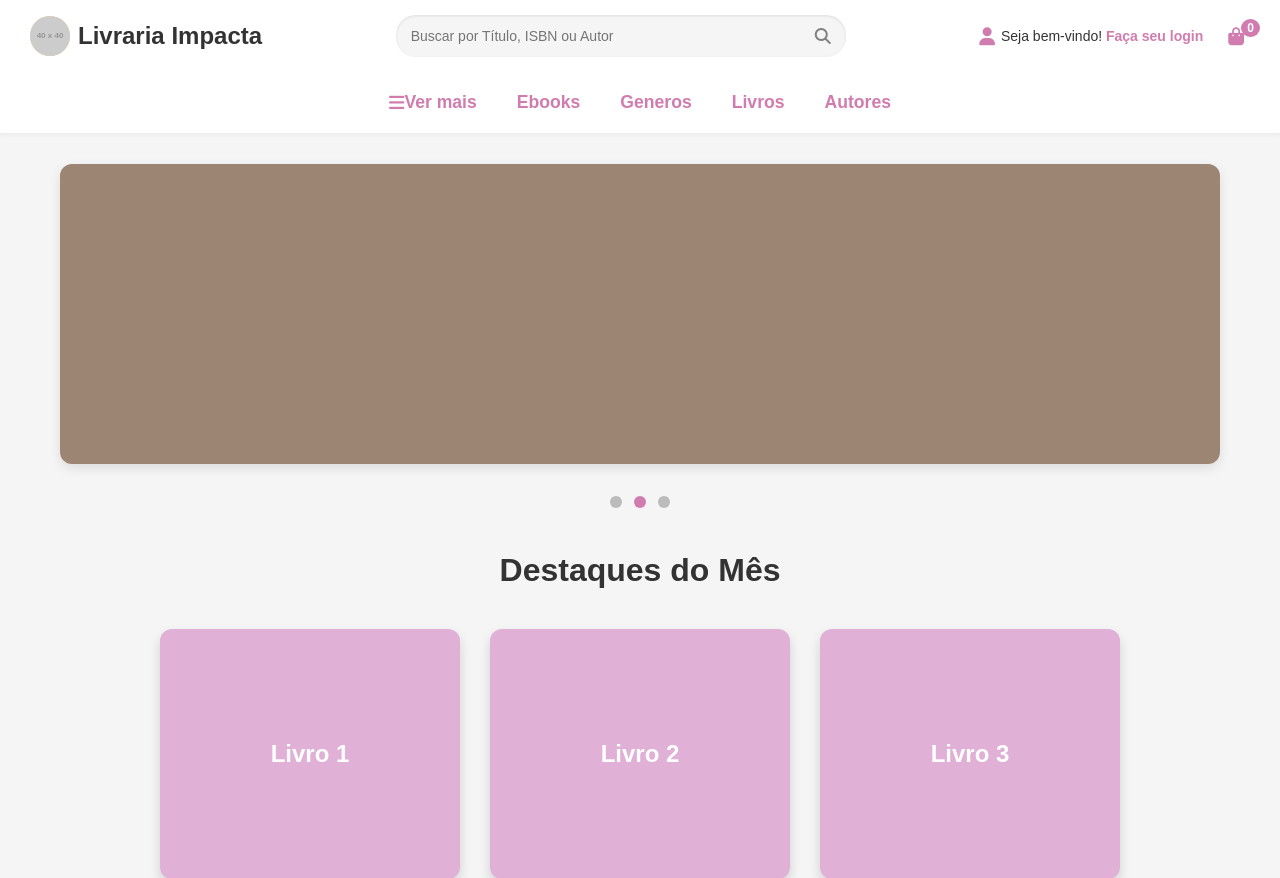
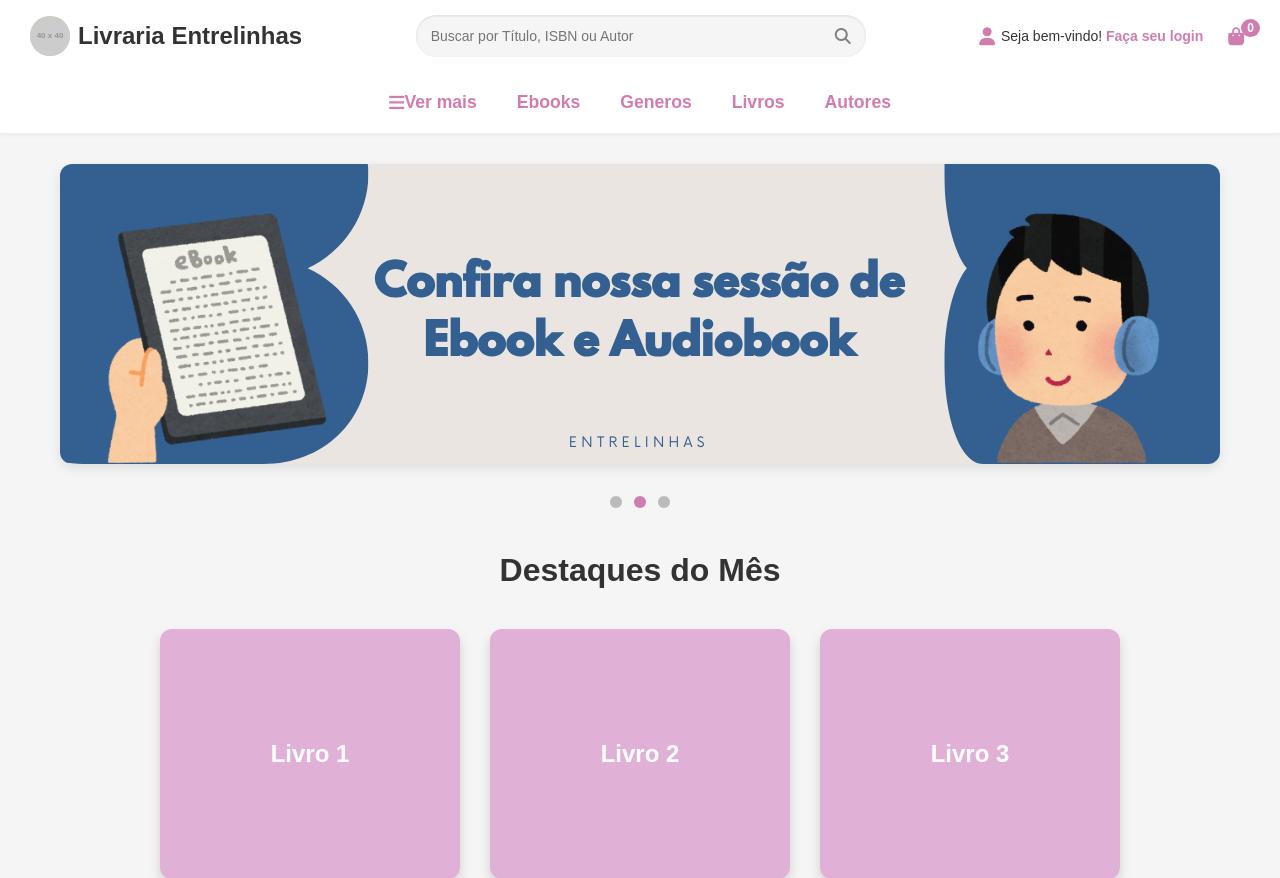
Before and after one commit to gilopesr/software_livraria, a Flask app: page / in a window 1280 px wide. Shown: the top 878 px of the page. Run offline with Flask 3, Linux system fonts and the light colour scheme; grey boxes labelled with a size stand in for pictures from a placeholder-image service; some libraries are stand-ins or nearby versions.

Commit message:
imagens carrossel e nome

```diff
--- a/templates/index.html
+++ b/templates/index.html
@@ -3,7 +3,7 @@
 <head>
     <meta charset='utf-8'>
     <meta http-equiv='X-UA-Compatible' content='IE=edge'>
-    <title>Livraria Impacta</title>
+    <title>Livraria Entrelinhas</title>
     <meta name='viewport' content='width=device-width, initial-scale=1'>
     <link rel='stylesheet' type='text/css' media='screen' href='/static/style.css'>
     <link rel="stylesheet" href="https://cdnjs.cloudflare.com/ajax/libs/font-awesome/6.4.0/css/all.min.css">
@@ -14,8 +14,8 @@
     <header class="top-bar">
         <div class="header__logo">
             <a href="/" style="display: flex; align-items: center; text-decoration: none; color: inherit;">
-                <img src="https://placehold.co/40x40/ffd28c/fff?text=L" alt="Logo Livraria">
-                <span style="margin-left: 8px;">Livraria Impacta</span>
+                <img src="https://placehold.co/40x40/ffd28c/fff?text=E" alt="Logo Livraria">
+                <span style="margin-left: 8px;">Livraria Entrelinhas</span>
             </a>
         </div>
 
@@ -80,17 +80,17 @@
 
             <!-- Slide 1-->
             <div class="mySlides fade">
-                <img src="/static/img/mesCriancaBanner.png" alt="Banner">
+                <img src="/static/img/png1.png" alt="Banner">
             </div>
 
             <!-- Slide 2-->
             <div class="mySlides fade">
-                <img src="/static/img/color2.jpg" alt="Banner">
+                <img src="/static/img/png2.png" alt="Banner">
             </div>
 
             <!-- Slide 3-->
             <div class="mySlides fade">
-                <img src="/static/img/color3.jpg" alt="Banner">
+                <img src="/static/img/png3.png" alt="Banner">
             </div>
         </section>
 
--- a/templates/listaLivros.html
+++ b/templates/listaLivros.html
@@ -13,7 +13,7 @@
         <div class="header__logo">
             <a href="/" style="display: flex; align-items: center; text-decoration: none; color: inherit;">
                 <img src="https://placehold.co/40x40/ffd28c/fff?text=L" alt="Logo Livraria">
-                <span style="margin-left: 8px;">Livraria Impacta</span>
+                <span style="margin-left: 8px;">Livraria Entrelinhas</span>
             </a>
         </div>
 
--- a/templates/listarAutores.html
+++ b/templates/listarAutores.html
@@ -13,7 +13,7 @@
         <div class="header__logo">
             <a href="/" style="display: flex; align-items: center; text-decoration: none; color: inherit;">
                 <img src="https://placehold.co/40x40/ffd28c/fff?text=L" alt="Logo Livraria">
-                <span style="margin-left: 8px;">Livraria Impacta</span>
+                <span style="margin-left: 8px;">Livraria Entrelinhas</span>
             </a>
         </div>
 
--- a/templates/livrosAutor.html
+++ b/templates/livrosAutor.html
@@ -12,7 +12,7 @@
         <div class="header__logo">
             <a href="/" style="display: flex; align-items: center; text-decoration: none; color: inherit;">
                 <img src="https://placehold.co/40x40/ffd28c/fff?text=L" alt="Logo Livraria">
-                <span style="margin-left: 8px;">Livraria Impacta</span>
+                <span style="margin-left: 8px;">Livraria Entrelinhas</span>
             </a>
         </div>
 
```
Also changed, not shown: static/img/color2.jpg (deleted), static/img/color3.jpg (deleted), static/img/mesCriancaBanner.png (deleted), static/img/png1.png (added), static/img/png2.png (added), static/img/png3.png (added).
